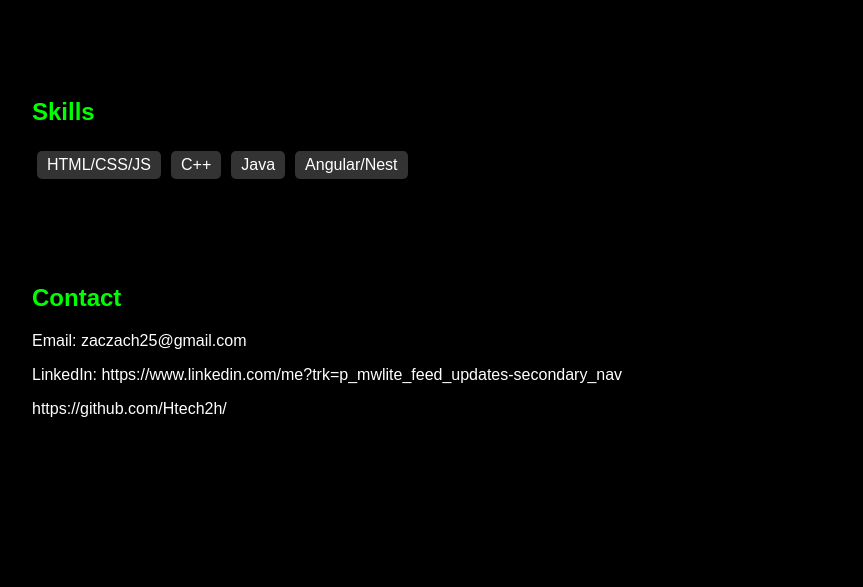
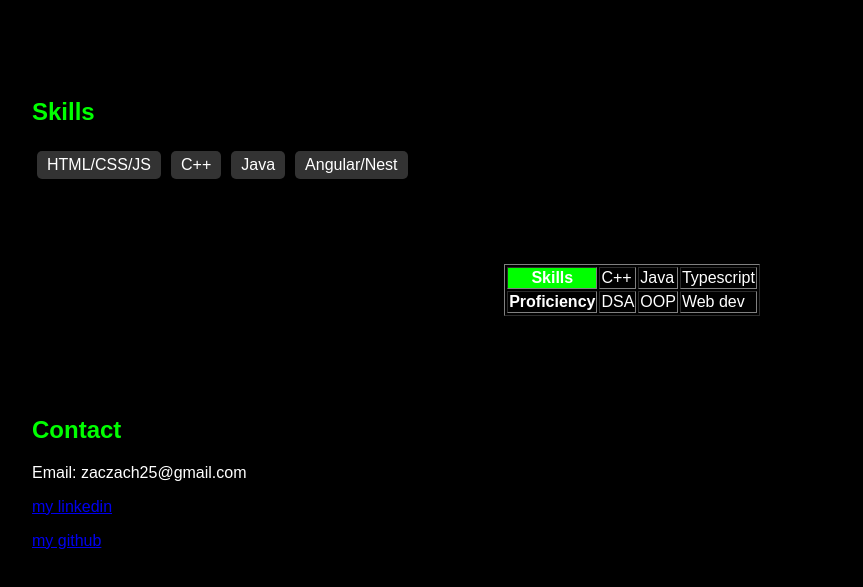
Before and after one commit to Htech2h/Myportfolio, a plain HTML site: page index.html in a window 1280 px wide. Shown: the part 1401-1988 px from the top of the page, without its empty margins (8-871 px from the left). Before the commit the page ends 1875 px from the top, so only its background shows below. Drawn offline with Linux system fonts and the light colour scheme.

Commit message:
Update index.html
minor update

```diff
--- a/index.html
+++ b/index.html
@@ -60,13 +60,17 @@
 </head>
 <body>
   <header>
-    <h1>Htech2 </h1>
+    <h1>htech2 </h1>
     <p>Web Developer/software engineer</p>
   </header>
 
   <section>
     <h2>About Me</h2>
-    <p>Welcome to my portfolio! I am a passionate programmer/developer with a focus on creating modern applications , morden software i am a 19 years old south African just about to take Bsc....</p>
+    <p>Welcome to my portfolio! I am a passionate programmer/developer with
+       a focus on creating modern applications , morden software i am a 19
+        years old south African and i am currently pursuing Bsc
+      computer science. and i am very pationate to learn new things.
+    </p>
     <img src="https://i.ibb.co/km2GZD4/IMG-20230701-173442-2.jpg" alt="IMG-20230701-173442-2" border="0">
   </section>
 
@@ -83,7 +87,7 @@
       <p>This project is just to test my C++ and if i have whatst it takes to be a solid programmer. It is a compiler for brain fuck, basically what it does is that it reads brain fuck file and translate everything to cpp, then compiles cpp using gcc . The major challenges here is error handling and i have to be precise for this to work</p>
      <a href="https://htech2h.github.io/cpp-compiler/"> <img src="https://i.ibb.co/gjKn3dP/Screenshot-20240122-145220-com-gspace-android-2.jpg" alt="Screenshot-20240122-145220-com-gspace-android-2" border="0"> </a>
     </div>
-    <!-- Add more project sections as needed -->
+
   </section>
 
   <section>
@@ -98,14 +102,31 @@
   </section>
 
   <section>
+    <table border="1" align="center">
+      <tr>
+        <th bgcolor="#00ff00">Skills</th>
+        <td>C++</td>
+        <td>Java</td>
+        <td>Typescript</td>
+      </tr>
+      <tr>
+        <th>Proficiency</th>
+        <td>DSA</td>
+        <td>OOP</td>
+        <td>Web dev</td>
+      </tr>
+    </table>
+  </section>
+
+  <section>
     <h2>Contact</h2>
     <p>Email: zaczach25@gmail.com</p>
-    <p>LinkedIn: https://www.linkedin.com/me?trk=p_mwlite_feed_updates-secondary_nav</p>
-    <p>https://github.com/Htech2h/</p>
+    <p><a href="https://www.linkedin.com/me?trk=p_mwlite_feed_updates-secondary_nav">my linkedin</a></p>
+    <p> <a href="https://github.com/Htech2h/">my github</a></p>
   </section>
 
   <script>
-    // You can add JavaScript functionality here if needed
+
   </script>
 </body>
 </html>
```
